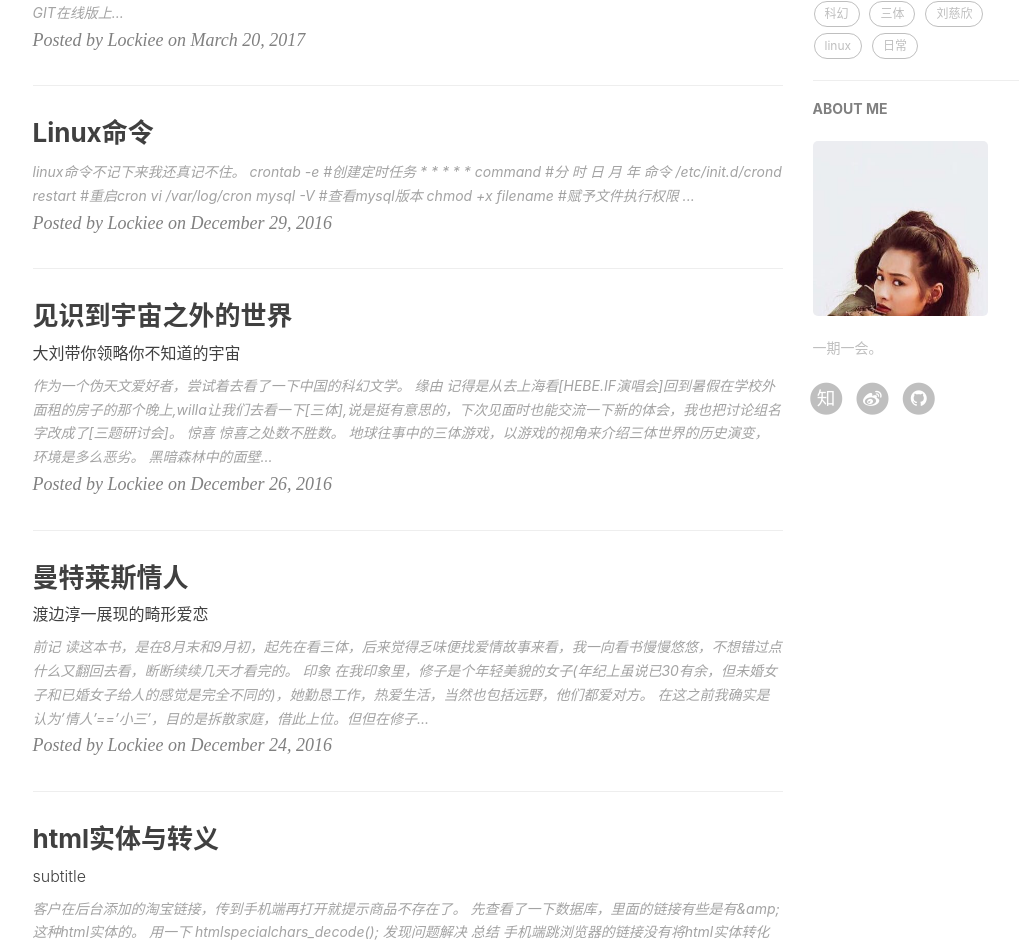
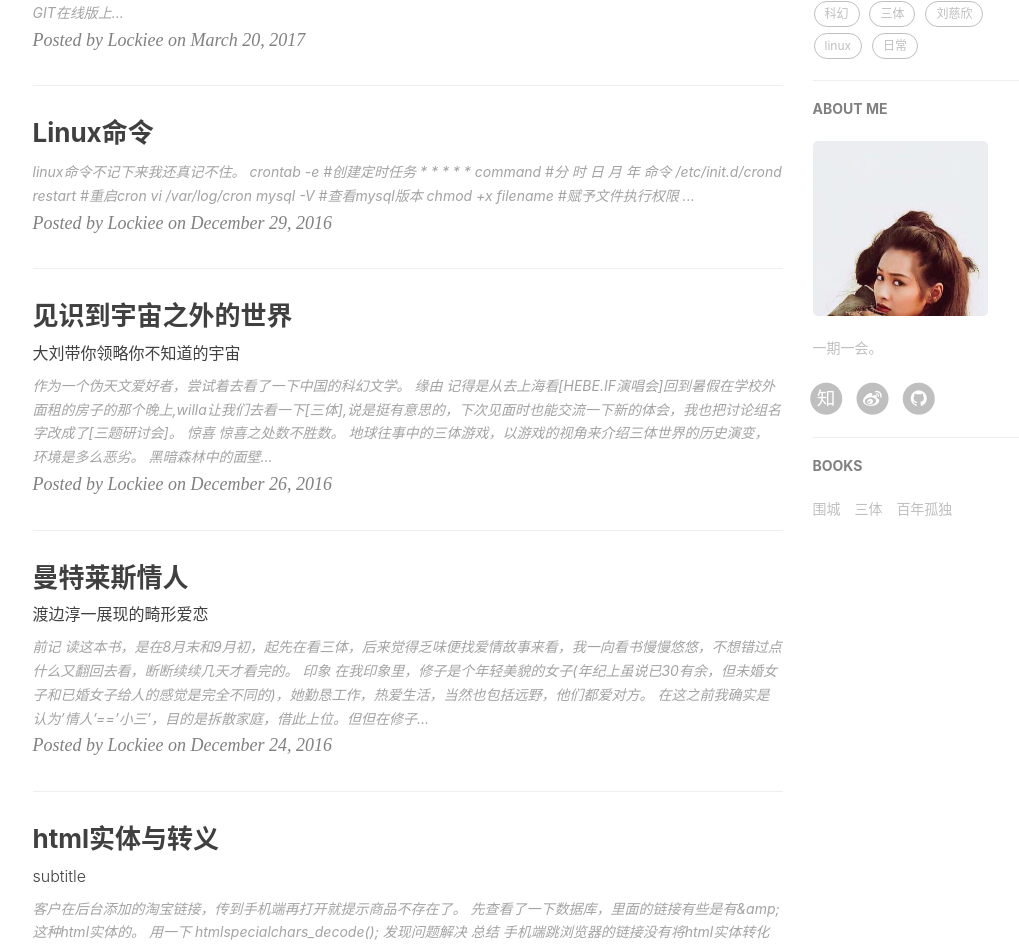
Before and after one commit to yaofan97/xuwuqiang.github.io, a Jekyll site: the page built from index.html, in a window 1280 px wide. Shown: the part 613-1560 px from the top of the page, without its empty margins (135-1154 px from the left). Built offline with Jekyll 4.4.1, drawn with Linux system fonts in a browser that asks for light colours; nearby versions of some CDN libraries; the list of posts is cut into pages by our own code; comment, search, counter and statistics services are not loaded.

Commit message:
add books4

```diff
--- a/_config.yml
+++ b/_config.yml
@@ -126,15 +126,18 @@ service-worker: true
 # ]
 
 # BOOKS read_status 1未读 2在读 3已读
-mybooks: [
+books : [
     {
         title: "围城",
-        href: "https://book.douban.com/subject/1855364"
+        href: "https://book.douban.com/subject/1855364",
+        read_status: 3
     },{
         title: "三体",
-        href: "https://book.douban.com/subject/2567698"
+        href: "https://book.douban.com/subject/2567698",
+        read_status: 3
     },{
         title: "百年孤独",
-        href: "https://book.douban.com/subject/6082808"
+        href: "https://book.douban.com/subject/6082808",
+        read_status: 2
     }
 ]
```
